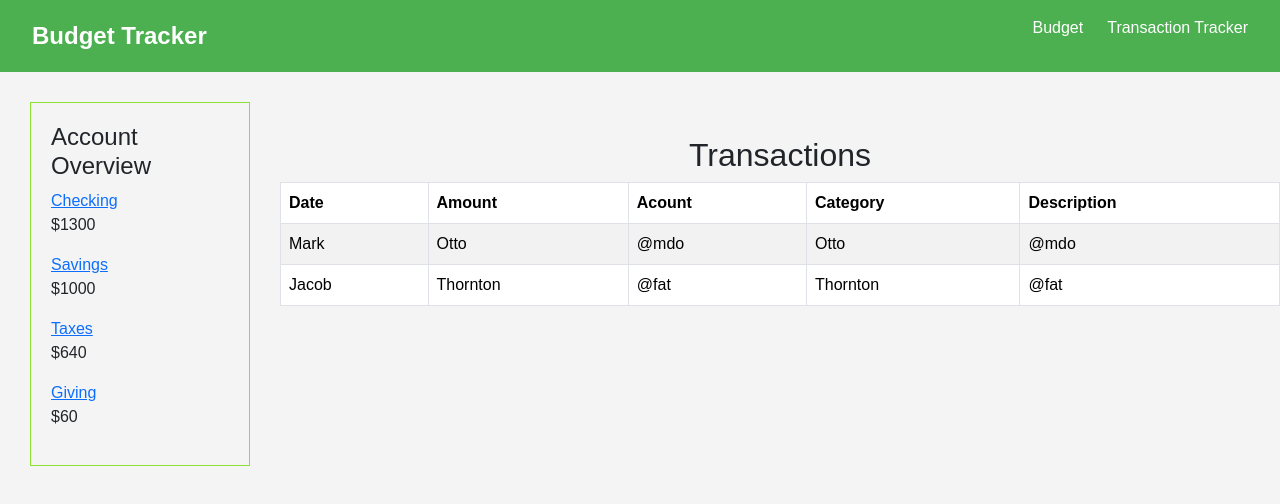
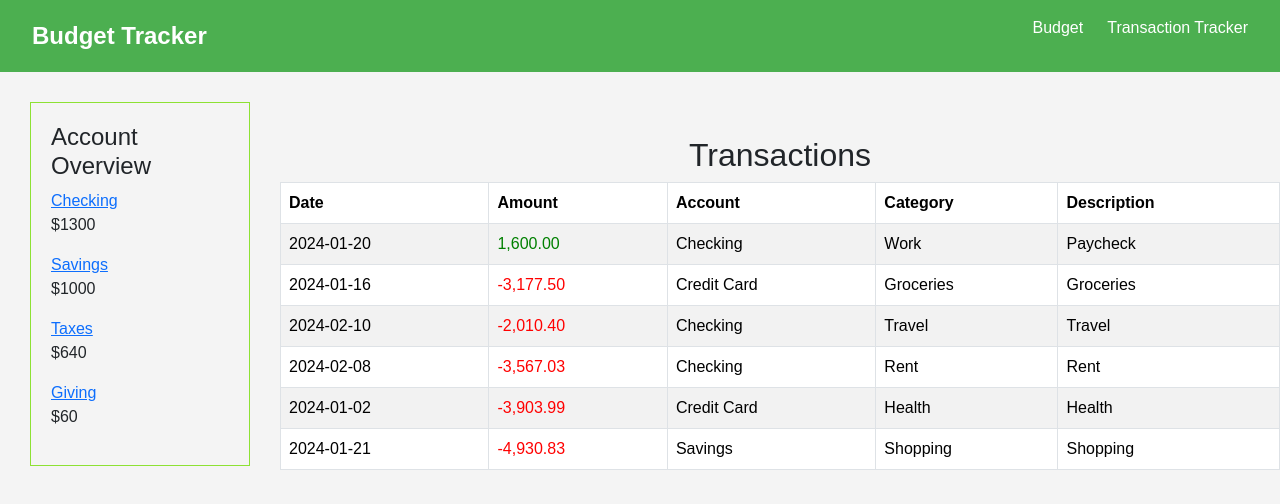
Before and after one commit to devaneyj3/next-budget, a Next.js app: page /tracker in a window 1280 px wide. Shown: the top 504 px of the page. Built offline with nearby package versions, Linux system fonts and the light colour scheme.

Commit message:
make transaction types

```diff
--- a/components/Transactions/Transactions.js
+++ b/components/Transactions/Transactions.js
@@ -1,39 +1,49 @@
-import React from "react";
+"use client";
+import React, { useState } from "react";
 import styles from "./Transactions.module.scss";
 import { Table } from "reactstrap";
 import { transactions } from "@/data/transactionData";
+import CurrencyFormat from "react-currency-format";
 
 export default function Transactions() {
+	const [transactionData, setTransactionData] = useState(transactions);
 	return (
 		<div className={styles.transactions_container}>
 			<h2>Transactions</h2>
+			{transactionData && (
 				<Table hover bordered responsive striped className={styles.table}>
 					<thead>
 						<tr>
 							<th>Date</th>
 							<th>Amount</th>
-						<th>Acount</th>
+							<th>Account</th>
 							<th>Category</th>
 							<th>Description</th>
 						</tr>
 					</thead>
 					<tbody>
-					<tr>
-						<td>Mark</td>
-						<td>Otto</td>
-						<td>@mdo</td>
-						<td>Otto</td>
-						<td>@mdo</td>
+						{transactionData.map((transaction, index) => {
+							const { Date, Amount, Type, Account, Category, Description } =
+								transaction;
+							return (
+								<tr key={index}>
+									<td>{Date}</td>
+									<td className={Type == "inc" ? styles.green : styles.red}>
+										<CurrencyFormat
+											value={Amount.toFixed(2)}
+											displayType={"text"}
+											thousandSeparator={true}
+										/>
+									</td>
+									<td>{Account}</td>
+									<td>{Category}</td>
+									<td>{Description}</td>
 								</tr>
-					<tr>
-						<td>Jacob</td>
-						<td>Thornton</td>
-						<td>@fat</td>
-						<td>Thornton</td>
-						<td>@fat</td>
-					</tr>
+							);
+						})}
 					</tbody>
 				</Table>
+			)}
 		</div>
 	);
 }
--- a/components/Transactions/Transactions.module.scss
+++ b/components/Transactions/Transactions.module.scss
@@ -6,4 +6,13 @@
   .table {
     width: 1000px;
   }
+  .green {
+    color: green;
+  }
+  .red {
+    color: red;
+    &::before {
+      content: '-';
+    }
+  }
 }
--- a/data/transactionData.js
+++ b/data/transactionData.js
@@ -1,37 +1,50 @@
 export const transactions = [
+	{
+		Date: "2024-01-20",
+		Amount: 1600,
+		Account: "Checking",
+		Type: "inc",
+		Category: "Work",
+		Description: "Paycheck",
+	},
 	{
 		Date: "2024-01-16",
 		Amount: 3177.5,
 		Account: "Credit Card",
+		Type: "exp",
 		Category: "Groceries",
-		Description: "Sample transaction for Groceries",
+		Description: "Groceries",
 	},
 	{
 		Date: "2024-02-10",
 		Amount: 2010.4,
-		Account: "Cash",
+		Account: "Checking",
+		Type: "exp",
 		Category: "Travel",
-		Description: "Sample transaction for Travel",
+		Description: "Travel",
 	},
 	{
 		Date: "2024-02-08",
 		Amount: 3567.03,
 		Account: "Checking",
+		Type: "exp",
 		Category: "Rent",
-		Description: "Sample transaction for Rent",
+		Description: "Rent",
 	},
 	{
 		Date: "2024-01-02",
 		Amount: 3903.99,
 		Account: "Credit Card",
+		Type: "exp",
 		Category: "Health",
-		Description: "Sample transaction for Health",
+		Description: "Health",
 	},
 	{
 		Date: "2024-01-21",
 		Amount: 4930.83,
 		Account: "Savings",
+		Type: "exp",
 		Category: "Shopping",
-		Description: "Sample transaction for Shopping",
+		Description: "Shopping",
 	},
 ];
--- a/package.json
+++ b/package.json
@@ -12,6 +12,7 @@
     "bootstrap": "^5.3.3",
     "next": "15.1.4",
     "react": "^19.0.0",
+    "react-currency-format": "^1.1.0",
     "react-dom": "^19.0.0",
     "reactstrap": "^9.2.3",
     "sass": "^1.83.4"
```
Also changed, not shown: 1 other file (tests, documents, lock files or other folders). Lines whose indentation alone changed are shown as unchanged.
